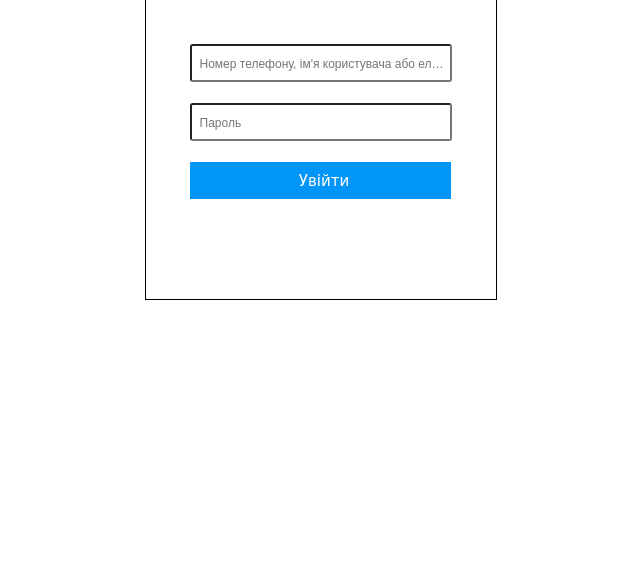
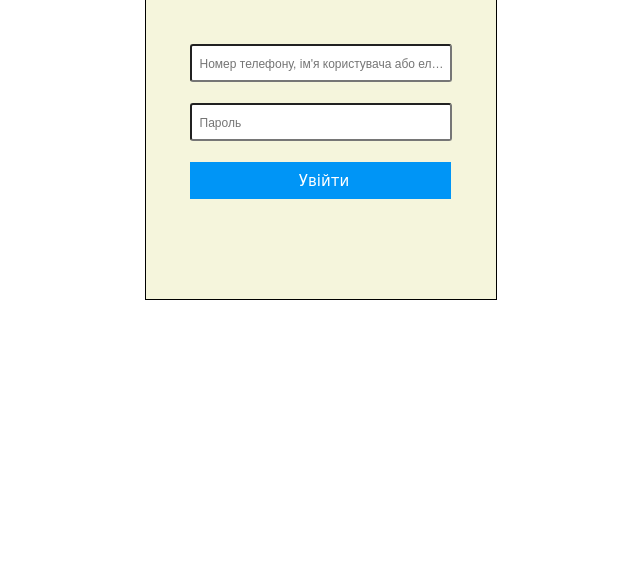
Before and after one commit to artemiiorel/name, a plain HTML site: page index.html in a window 1280 px wide. Shown: the part 229-800 px from the top of the page, without its empty margins (319-959 px from the left). Drawn offline with Linux system fonts and the light colour scheme.

Commit message:
Change background

```diff
--- a/style/style.css
+++ b/style/style.css
@@ -12,6 +12,7 @@ body {
     padding-top: 100px;
     padding-bottom: 100px;
     margin: 0 auto;
+    background: beige;
 }
 
 .section-title {
```
